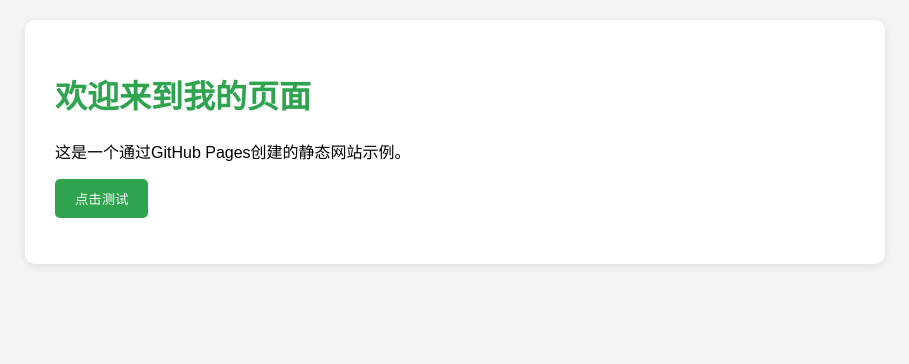
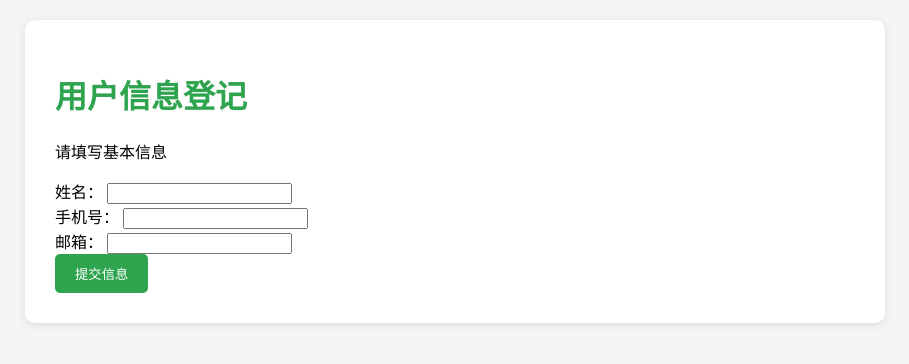
Before and after one commit to JACKCHENPANG/regedit, a plain HTML site: page index.html in a window 1280 px wide. Shown: the whole page, without its empty margins (185-1094 px from the left). Drawn offline with Linux system fonts and the light colour scheme.

Commit message:
Update index.html

```diff
--- a/index.html
+++ b/index.html
@@ -3,16 +3,38 @@
 <head>
     <meta charset="UTF-8">
     <meta name="viewport" content="width=device-width, initial-scale=1.0">
-    <title>我的展示页面</title>
+    <title>用户信息登记系统</title>
     <link rel="stylesheet" href="styles.css">
 </head>
 <body>
     <div class="container">
-        <h1>欢迎来到我的页面</h1>
-        <p>这是一个通过GitHub Pages创建的静态网站示例。</p>
-        <button onclick="showMessage()">点击测试</button>
-        <p id="demo"></p>
+        <header>
+            <h1>用户信息登记</h1>
+            <p>请填写基本信息</p>
+        </header>
+
+        <form id="userForm">
+            <div class="form-group">
+                <label for="name">姓名：</label>
+                <input type="text" id="name" name="name" required>
+            </div>
+
+            <div class="form-group">
+                <label for="phone">手机号：</label>
+                <input type="tel" id="phone" name="phone" maxlength="11" required>
+            </div>
+
+            <div class="form-group">
+                <label for="email">邮箱：</label>
+                <input type="email" id="email" name="email" required>
+            </div>
+
+            <button type="submit">提交信息</button>
+        </form>
+
+        <div id="result" class="result"></div>
     </div>
+
     <script src="script.js"></script>
 </body>
 </html>
```
